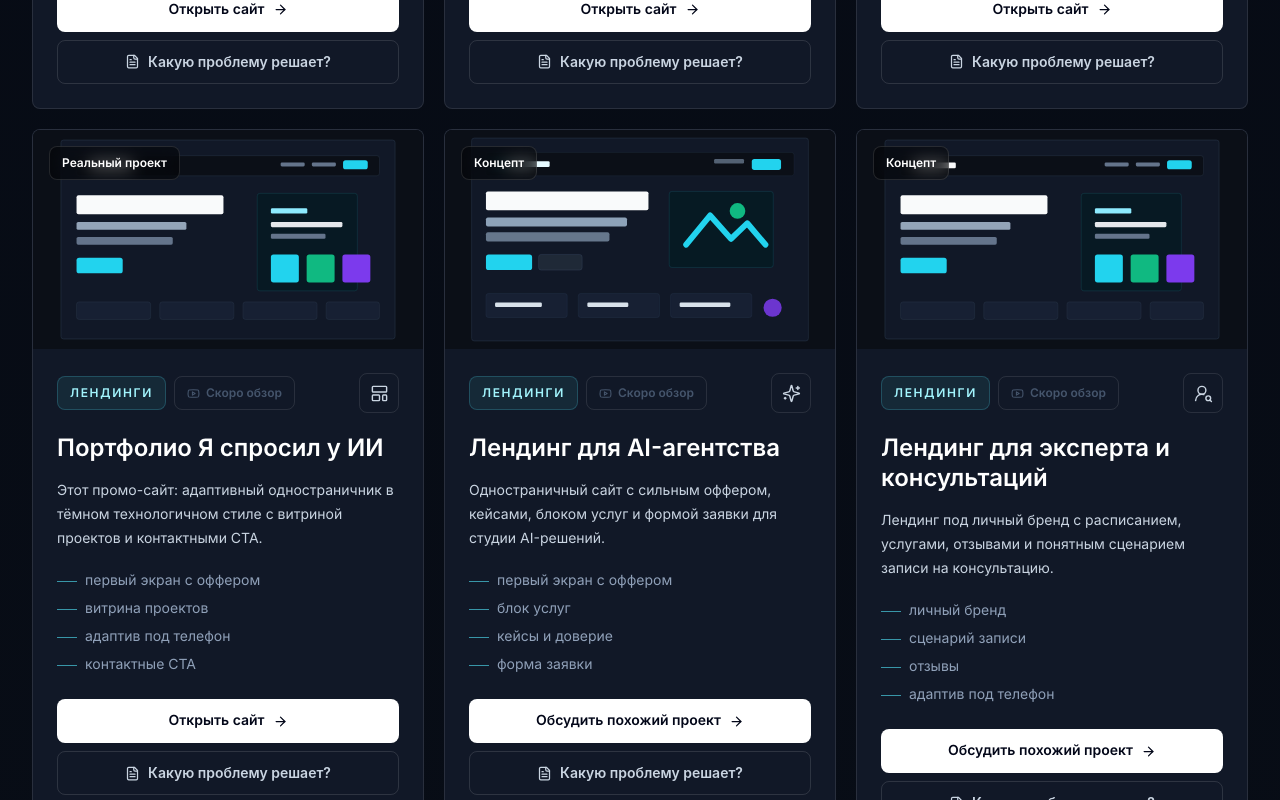
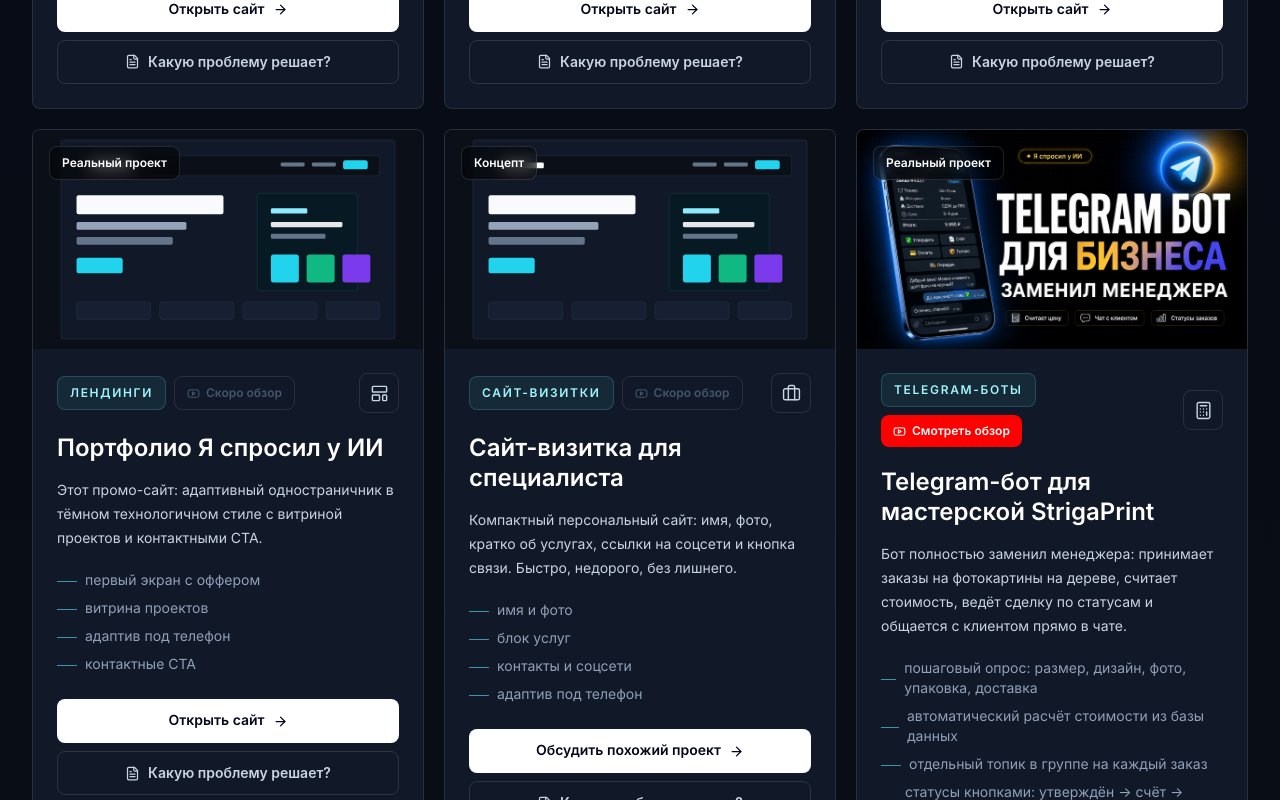
Before and after one commit to yasprosil-ai/portfolio-site, a Next.js app: page /projects in a window 1280 px wide. Shown: the part 1940-2740 px from the top of the page. Built offline with nearby package versions, Linux system fonts and the light colour scheme.

Commit message:
fix: remove demo landing placeholders

```diff
--- a/data/projects.js
+++ b/data/projects.js
@@ -9,7 +9,6 @@
   LayoutTemplate,
   Rocket,
   Smartphone,
-  Sparkles,
   Store,
   UserRoundSearch,
   WandSparkles,
@@ -313,87 +312,6 @@
           "Сделаю лендинг под твой бизнес: другой стиль, другой контент, твои проекты",
           "Быстро — от идеи до готового сайта за несколько дней",
           "Напиши — обсудим задачу и я покажу как это будет выглядеть",
-        ],
-      },
-    ],
-  },
-  {
-    slug: "ai-agency-landing",
-    title: "Лендинг для AI-агентства",
-    category: "Лендинги",
-    status: "Концепт",
-    description:
-      "Одностраничный сайт с сильным оффером, кейсами, блоком услуг и формой заявки для студии AI-решений.",
-    features: ["первый экран с оффером", "блок услуг", "кейсы и доверие", "форма заявки"],
-    image: "/visuals/ai-agency.svg",
-    primaryLabel: "Обсудить похожий проект",
-    secondaryHref: "/#contact",
-    icon: Sparkles,
-    details: [
-      {
-        heading: "Какую задачу решает",
-        items: [
-          "AI-агентство или студия автоматизации без лендинга выглядит как хобби, не как бизнес",
-          "Клиент не понимает что конкретно ему предложат и сколько это стоит",
-          "Лендинг объясняет сложные услуги простым языком и ведёт к заявке",
-        ],
-      },
-      {
-        heading: "Как работает для посетителя",
-        items: [
-          "Первый экран сразу объясняет: что делает агентство и какую боль оно закрывает",
-          "Блок услуг показывает конкретные продукты — не «мы делаем AI», а что именно",
-          "Кейсы и цифры убеждают — клиент видит реальные результаты",
-          "Форма заявки или кнопка в Telegram — один шаг до контакта",
-        ],
-      },
-      {
-        heading: "Подходит если у вас",
-        items: [
-          "Студия автоматизации, AI-продукты или консалтинг по цифровизации",
-          "Есть кейсы и результаты которые стоит показать",
-          "Нужен инструмент для привлечения B2B клиентов",
-          "Обсудить задачу — пиши",
-        ],
-      },
-    ],
-  },
-  {
-    slug: "expert-landing",
-    title: "Лендинг для эксперта и консультаций",
-    category: "Лендинги",
-    status: "Концепт",
-    description:
-      "Лендинг под личный бренд с расписанием, услугами, отзывами и понятным сценарием записи на консультацию.",
-    features: ["личный бренд", "сценарий записи", "отзывы", "адаптив под телефон"],
-    image: "/visuals/portfolio.svg",
-    primaryLabel: "Обсудить похожий проект",
-    secondaryHref: "/#contact",
-    icon: UserRoundSearch,
-    details: [
-      {
-        heading: "Какую задачу решает",
-        items: [
-          "Эксперт тратит время объясняя в личке кто он, что делает и сколько стоит консультация",
-          "Клиенты из рекламы уходят — нет удобного места где можно записаться прямо сейчас",
-          "Лендинг берёт эту работу на себя и доводит человека до записи",
-        ],
-      },
-      {
-        heading: "Как работает для клиента",
-        items: [
-          "Заходит на страницу, сразу видит кто это и чем может помочь",
-          "Читает отзывы реальных клиентов — доверие растёт",
-          "Нажимает «Записаться» — попадает в удобный сценарий записи или форму",
-        ],
-      },
-      {
-        heading: "Что получает эксперт",
-        items: [
-          "Ссылка в Instagram или Telegram ведёт на лендинг — клиент сам всё изучает",
-          "Консультации заполняются без ручной переписки с каждым",
-          "Профессиональный вид страницы повышает чек и доверие к эксперту",
-          "Обсудить задачу — пиши, сделаем под твою тему",
         ],
       },
     ],
```
